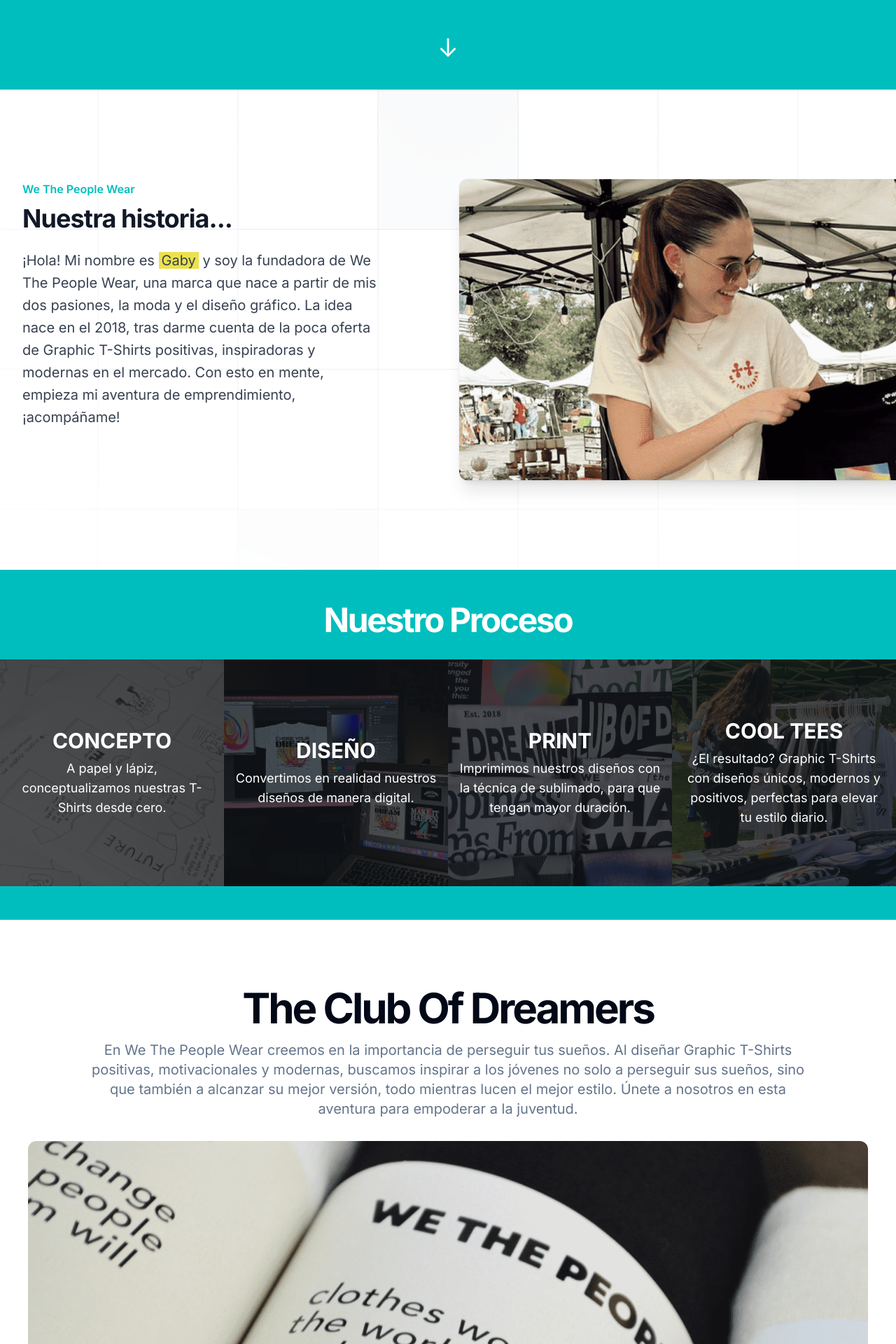
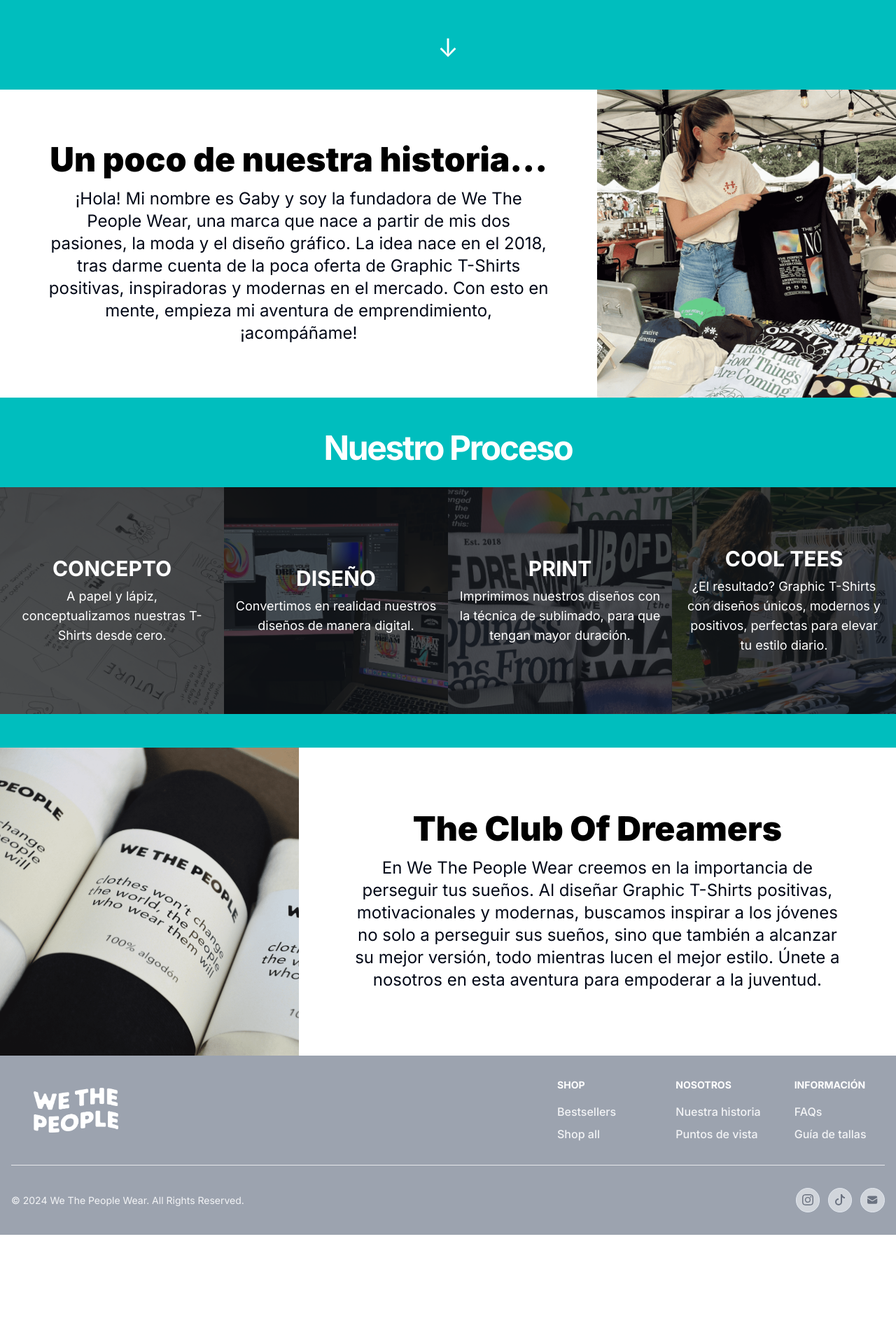
Before and after one commit to wethepeople-dev/wethepeoplewear, a Next.js app: page /conocenos in a window 1280 px wide. Shown: the part 680-2600 px from the top of the page at 70% size. After the commit the page ends 2444 px from the top, so only its background shows below. Built offline with nearby package versions, Linux system fonts and the light colour scheme.

Commit message:
conocenos section

```diff
--- a/app/conocenos/page.tsx
+++ b/app/conocenos/page.tsx
@@ -12,45 +12,19 @@
             {/* NAVBAR */}
             <Navbar />
 
-            {/* FOTO y TEXTO */}
-            {/* <div style={{ height: '92vh' }} className="mt-16 h-full">
+            {/* <div className="mx-auto flex flex-col items-center bg-gray-100 py-8 pt-12 md:h-1/3">
+                <div className="w-11/12 sm:w-2/3 lg:flex justify-center items-center flex-col">
+                    <h1 className="text-4xl md:text-5xl lg:text-6xl xl:text-7xl font-black text-azulito-100 uppercase text-center">
+                        bienvenido a <br />
+                        we the people wear
+                    </h1>
+                </div>
+            </div> */}
 
-                <div className="mx-auto flex flex-col items-center bg-gray-100 py-8 pt-12 md:h-1/3">
-                    <div className="w-11/12 sm:w-2/3 lg:flex justify-center items-center flex-col">
-                        <h1 className="text-4xl md:text-5xl lg:text-6xl xl:text-7xl font-black text-azulito-100 uppercase text-center">
-                            bienvenido a <br />
-                            we the people wear
-                        </h1>
-                    </div>
-                </div>
-
-                <div className="mx-auto flex justify-center items-center flex-col md:flex-row md:h-2/3 md:py-0 py-14">
-
-                    <div className="flex flex-col justify-center items-center px-7 md:w-2/3">
-                        <h1 className="text-3xl md:text-5xl font-black text-black text-center mb-4">
-                            Un poco de nuestra historia...
-                        </h1>
-                        <p className="text-xl lg:text-2xl text-center px-2 md:px-5 lg:px-10">
-                            ¡Hola! Mi nombre es Gaby y soy la fundadora de We The People Wear, una marca que nace a partir de mis dos pasiones, la moda y el diseño gráfico. La idea nace en el 2018, tras darme cuenta de la poca oferta de Graphic T-Shirts positivas, inspiradoras y modernas en el mercado. Con esto en mente, empieza mi aventura de emprendimiento, ¡acompáñame!
-                        </p>
-
-                    </div>
-
-                    <div className="w-full md:w-1/3 bg-slate-200 h-full relative hidden md:block">
-                        <div className="absolute inset-0 bg-cover bg-center" style={{ backgroundImage: 'url(/nosotros.png)' }}></div>
-                    </div>
-
-                </div>
-
-                <div className="h-screen">
-                    <img src="/nosotros_small.png" alt="gaby en el market" className="block md:hidden" />
-                </div>
-
-            </div> */}
 
             <div className="mt-16">
 
-                {/* Top */}
+                {/* ANIMACION */}
                 <div className='containerr projects flex flex-col justify-between'>
                     <div className="overlay"></div>
                     <div></div>
@@ -58,19 +32,8 @@
                     <h1 className="z-30 text-4xl text-white flecha-animation mb-10">↓</h1>
                 </div>
 
-                {/* <div className="mt-16 mx-auto flex flex-col items-center bg-gray-100 py-8 pt-12 md:h-1/3">
-                    <div className="w-11/12 sm:w-2/3 lg:flex justify-center items-center flex-col">
-                        <h1 className="text-4xl md:text-5xl lg:text-6xl xl:text-7xl font-black text-azulito-100 uppercase text-center">
-                            bienvenido a <br />
-                            we the people wear
-                        </h1>
-                    </div>
-                </div> */}
+                {/* <div className="relative isolate overflow-hidden bg-white px-6 pt-24 sm:pt-32 pb-20 lg:overflow-visible lg:px-0">
 
-                {/* nuestra historia */}
-                <div className="relative isolate overflow-hidden bg-white px-6 pt-24 sm:pt-32 pb-20 lg:overflow-visible lg:px-0">
-
-                    {/* fondo */}
                     <div className="absolute inset-0 -z-10 overflow-hidden">
                         <svg className="absolute left-[max(50%,25rem)] top-0 h-[64rem] w-[128rem] -translate-x-1/2 stroke-gray-200 [mask-image:radial-gradient(64rem_64rem_at_top,white,transparent)]" aria-hidden="true">
                             <defs>
@@ -87,7 +50,6 @@
 
                     <div className="mx-auto grid max-w-2xl grid-cols-1 gap-x-8 gap-y-16 lg:mx-0 lg:max-w-none lg:grid-cols-2 lg:items-start lg:gap-y-10">
 
-                        {/* texto */}
                         <div className="lg:col-span-2 lg:col-start-1 lg:row-start-1 lg:mx-auto lg:grid lg:w-full lg:max-w-7xl lg:grid-cols-2 lg:gap-x-8 lg:px-8">
                             <div className="lg:pr-4">
                                 <div className="lg:max-w-lg">
@@ -100,19 +62,18 @@
                             </div>
                         </div>
 
-                        {/* imagen - big screen */}
                         <div className="hidden lg:block -ml-12 -mt-12 lg:p-12 p-10 lg:sticky lg:top-4 lg:col-start-2 lg:row-span-2 lg:row-start-1 lg:overflow-hidden">
                             <img className="w-[48rem] max-w-none rounded-xl bg-gray-900 shadow-xl ring-1 ring-gray-400/10 sm:w-[57rem]" src="/nosotros2.png" alt=""></img>
                         </div>
 
-                        {/* imagen - small screen */}
                         <div className="block lg:hidden -ml-12 -mt-10 lg:p-12 p-10 lg:sticky lg:top-4 lg:col-start-2 lg:row-span-2 lg:row-start-1 lg:overflow-hidden">
                             <img className="w-[48rem] max-w-none rounded-xl bg-gray-900 shadow-xl ring-1 ring-gray-400/10 sm:w-[57rem]" src="/nosotros3.png" alt=""></img>
                         </div>
                     </div>
-                </div>
+                </div> */}
 
-                {/* <div className="mb-0 h-screen">
+                {/* NUESTRA HISTORIA */}
+                <div className="mb-0">
                     <div className="mx-auto flex flex-col md:flex-row justify-center items-center md:py-0 mt-12 md:mt-0">
 
                         <div className="flex flex-col justify-center items-center px-7 md:w-2/3">
@@ -131,7 +92,8 @@
                             <img src="/nosotros.png" alt="rollos de camisas" className="w-full h-auto" />
                         </div>
                     </div>
-                </div> */}
+                </div>
+
             </div>
 
 
@@ -217,8 +179,8 @@
                 </div>
             </section >
 
-            {/* FOTO y TEXTO */}
-            {/* <div className="mb-0">
+            {/* CLUB OF DREAMERS */}
+            <div className="mb-0">
                 <div className="mx-auto flex flex-col md:flex-row justify-center items-center md:h-2/3 md:py-0 mt-12 md:mt-0">
                     <div className="w-full md:w-1/3 bg-slate-200 h-full relative hidden md:block" style={{ height: '55vh' }}>
                         <div className="absolute inset-0 bg-cover bg-center" style={{ backgroundImage: 'url(/rollos.png)' }}></div>
@@ -237,10 +199,9 @@
                         <img src="/rollos.png" alt="rollos de camisas" className="w-full h-auto" />
                     </div>
                 </div>
-            </div> */}
+            </div>
 
-
-            <section className="w-full py-24">
+            {/* <section className="w-full py-24">
                 <div className="container flex flex-col items-center justify-center space-y-8 px-4 md:px-6">
                     <div className="space-y-4 text-center">
                         <h1 className="text-4xl font-bold tracking-tighter sm:text-5xl md:text-6xl">
@@ -258,7 +219,7 @@
                         className="mx-auto aspect-[2/1] overflow-hidden rounded-xl object-cover"
                     />
                 </div>
-            </section>
+            </section> */}
 
 
             {/* FOOTER */}
```
